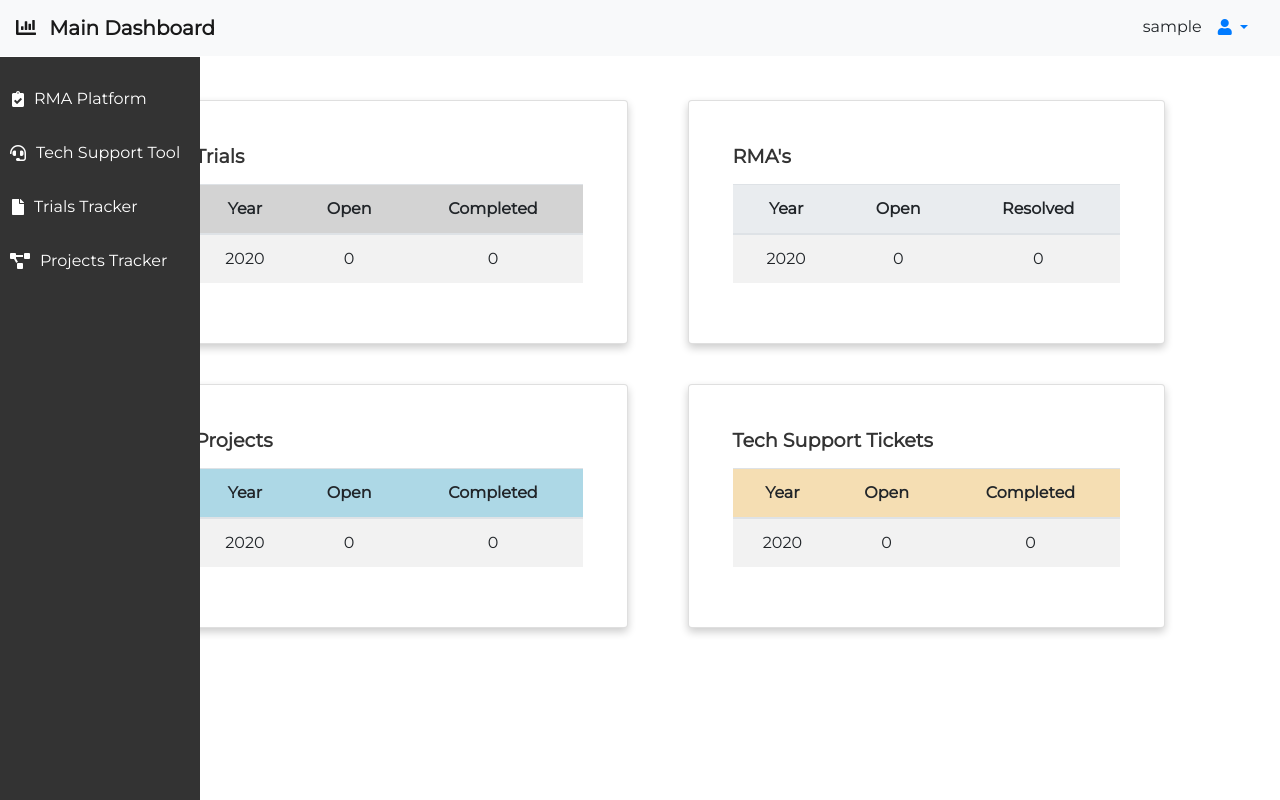
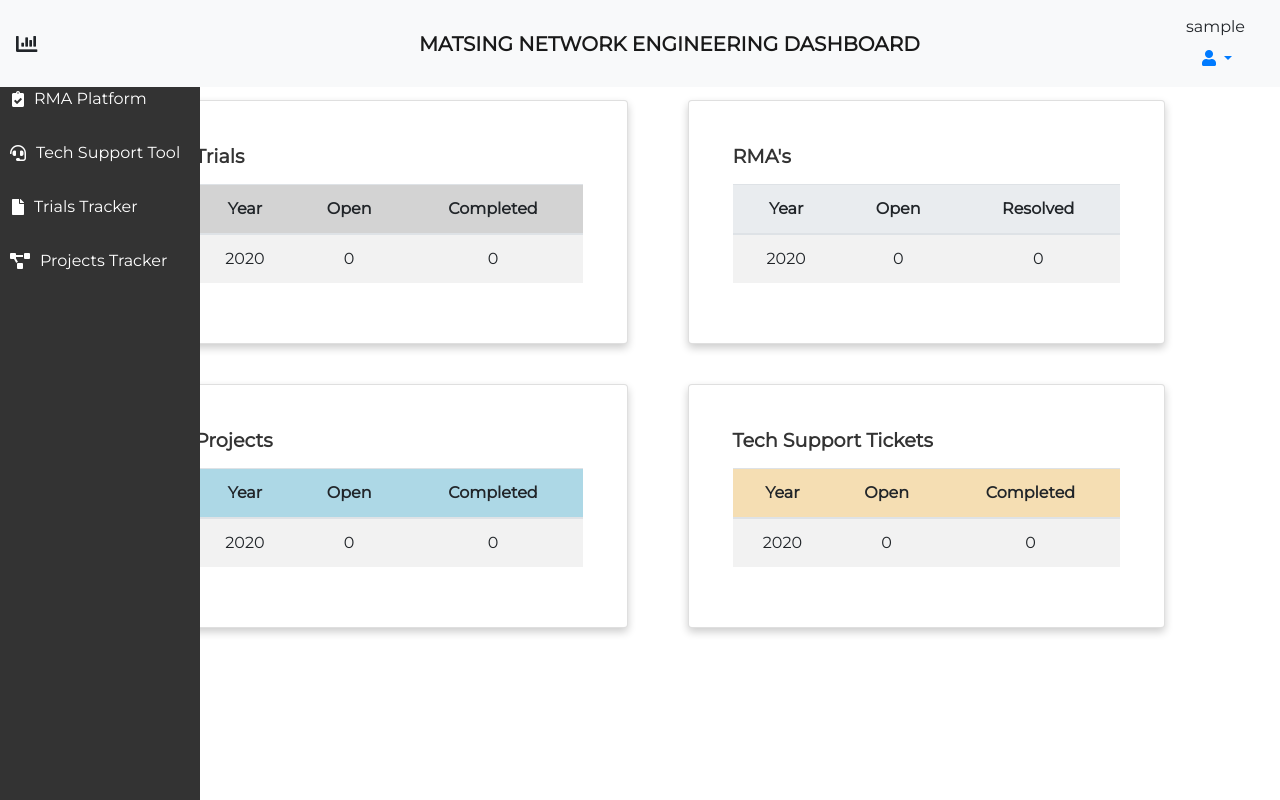
Before and after one commit to Faateh12/Dashboard, a Flask app: template Templates/home.html in a window 1280 px wide. Run offline with Flask 3, Linux system fonts and the light colour scheme; the template is opened without the code that fills it: most values are stand-ins (such as "Sample title", 1, 10 or a date in 2020); some libraries are stand-ins or nearby versions.

Commit message:
edited navbar layout

```diff
--- a/Templates/home.html
+++ b/Templates/home.html
@@ -11,9 +11,9 @@
 </head>
 <body>
     <nav class="navbar navbar-expand-lg navbar-light bg-light">
+        <i class="fas fa-chart-bar fa-lg mr-2"></i>
         <a class="navbar-brand" href="#">
-            <i class="fas fa-chart-bar mr-2"></i>
-            Main Dashboard
+            MATSING NETWORK ENGINEERING DASHBOARD
         </a>
 
         <ul class="nav d-flex ml-auto">
--- a/static/css/home.css
+++ b/static/css/home.css
@@ -16,6 +16,8 @@ body {
 .navbar-brand {
     color: #333;
     font-weight: bold;
+    margin-left: 50%;
+    transform: translate(-50%);
 }
 
 .sidebar {
```
